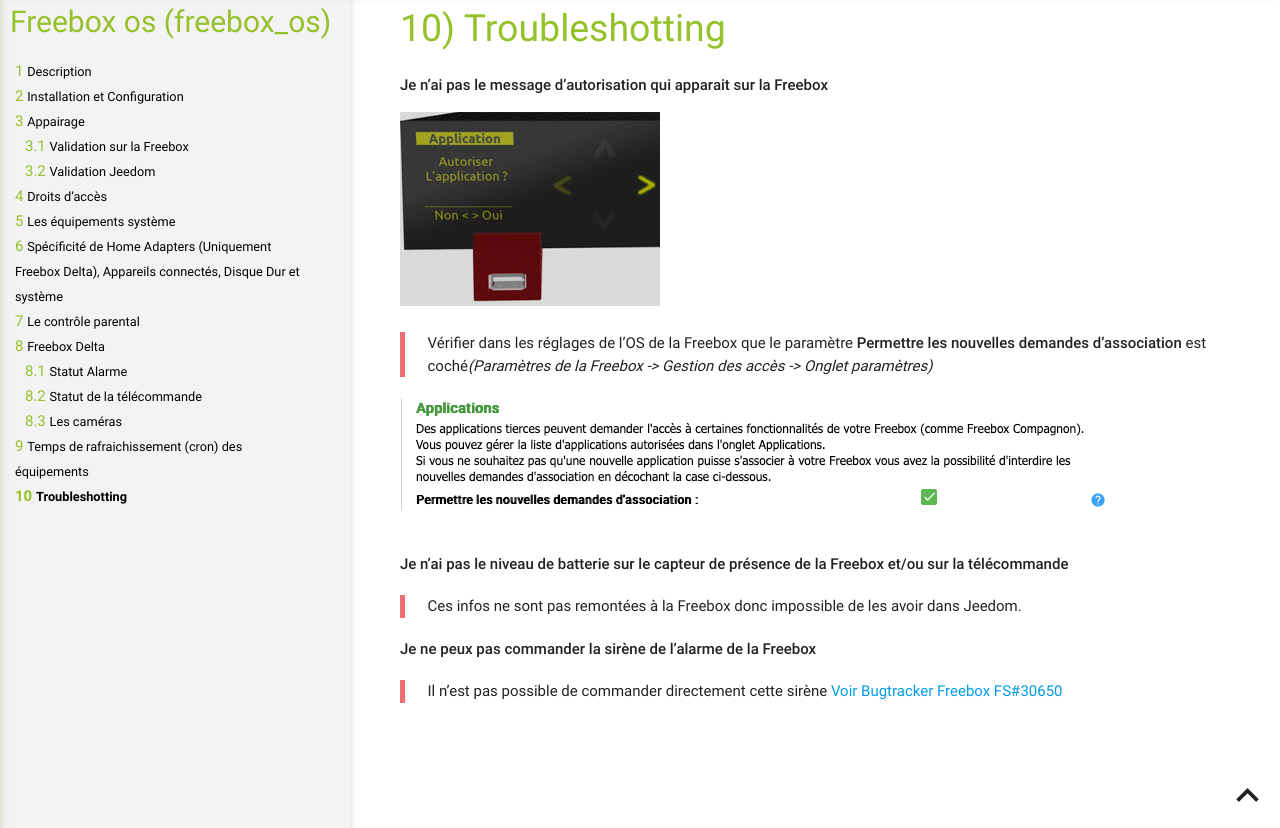
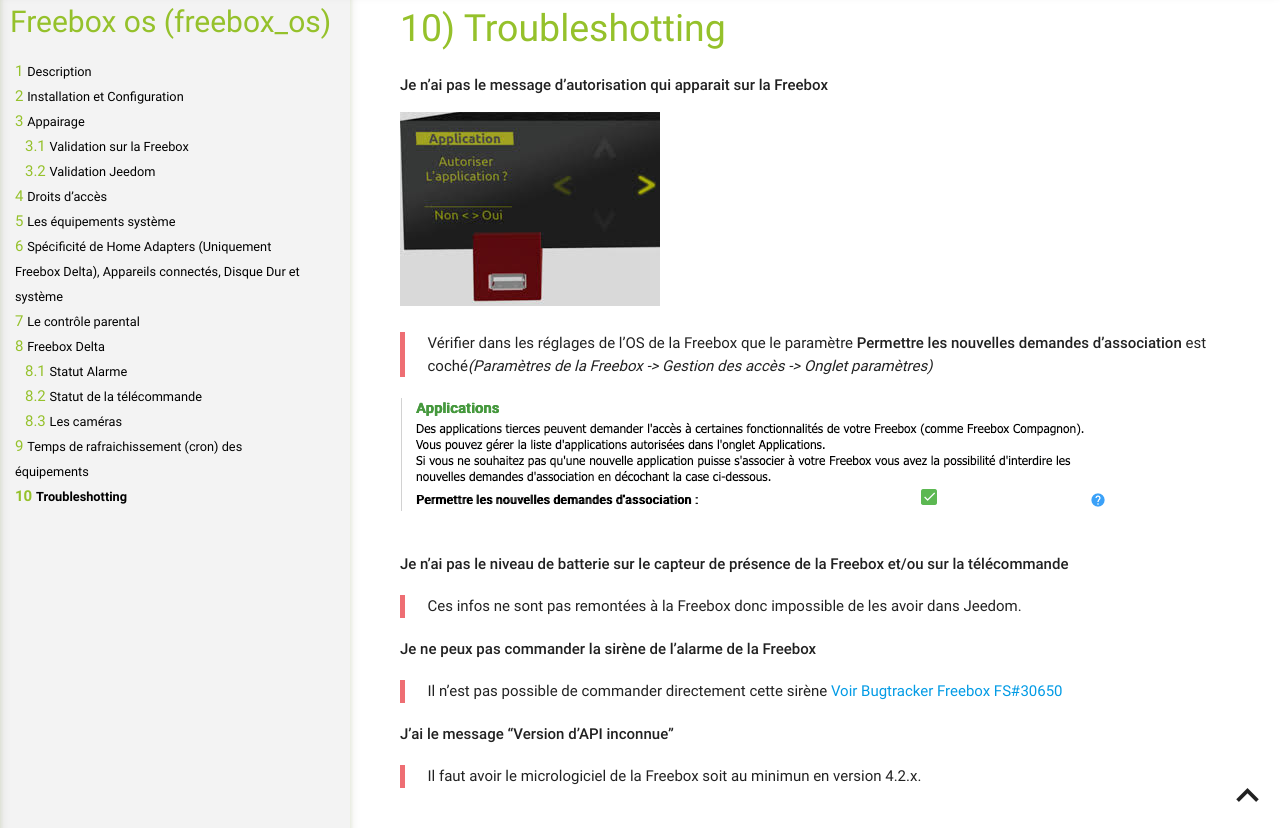
Before and after one commit to mika-nt28/Documentations, a Jekyll site: the page built from Freebox_OS/fr_FR/index.md, in a window 1280 px wide and 900 px high, scrolled down 9268 px, cut to the strip 72-900 px from the top of the window. Built offline with Jekyll 4.4.1, drawn with Linux system fonts in a browser that asks for light colours.

```diff
--- a/Freebox_OS/fr_FR/index.md
+++ b/Freebox_OS/fr_FR/index.md
@@ -271,3 +271,7 @@ Il est possible de modifier le cron de rafraichissement de chaque équipement, p
 
 > Il n'est pas possible de commander directement cette sirène
 > [Voir Bugtracker Freebox FS#30650](https://dev.freebox.fr/bugs/task/30650)
+
+**J'ai le message "Version d’API inconnue"**
+
+> Il faut avoir le micrologiciel de la Freebox soit au minimun en version 4.2.x.
```
